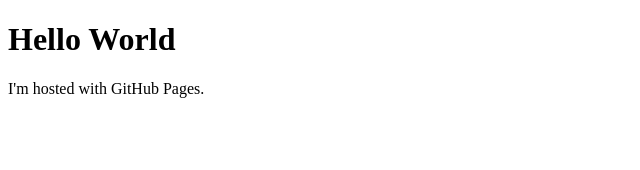
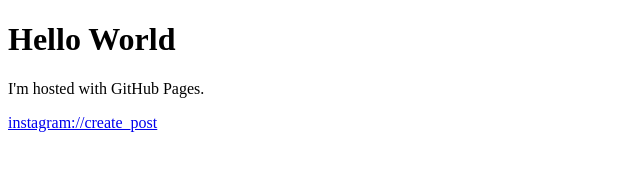
Before and after one commit to pengw272/pengw272.github.io, a plain HTML site: page index.html in a window 1280 px wide. Shown: the whole page, without its empty margins (0-640 px from the left). Drawn offline with Linux system fonts and the light colour scheme.

Commit message:
Update index.html

```diff
--- a/index.html
+++ b/index.html
@@ -3,5 +3,6 @@
 <body>
 <h1>Hello World</h1>
 <p>I'm hosted with GitHub Pages.</p>
+<a href="instagram://create_post">instagram://create_post</a>
 </body>
 </html>
```
